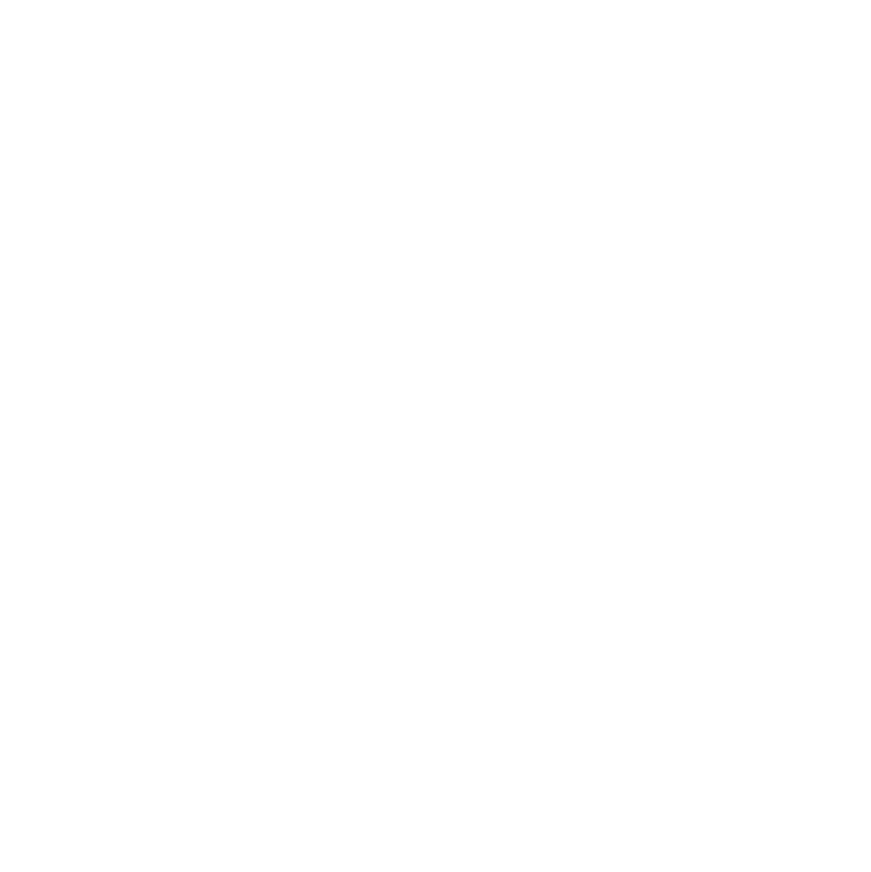
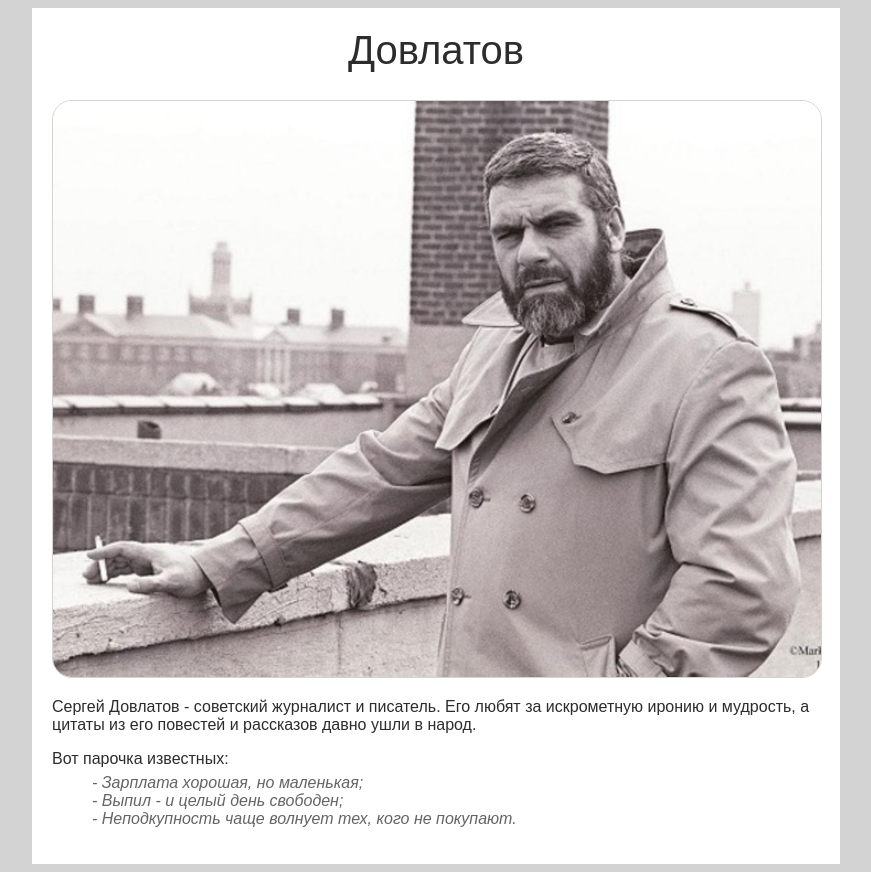
Before and after one commit to lexx-edu/web_tech, a plain HTML site: page lesson_02/index.html in a window 1280 px wide. Shown: the whole page, without its empty margins (204-1075 px from the left). Before the commit the page ends 800 px from the top, so only its background shows below. Drawn offline with Linux system fonts and the light colour scheme.

Commit message:
Задание 02

```diff
--- a/lesson_02/index.html
+++ b/lesson_02/index.html
@@ -4,9 +4,20 @@
     <meta charset="utf-8">
     <meta name="viewport" content="width=device-width, initial-scale=1.0">
     <link rel="stylesheet" href="styles/style.css">
-    <title></title>
+    <title>Довлатов</title>
 <body>
-
+    <h1>Довлатов</h1>
+    <img src="./img/photo.jpeg" alt="Фото Сергея Довлатова">
+    <p>
+        Сергей Довлатов - советский журналист и писатель. Его любят за искрометную иронию и мудрость,
+        а цитаты из его повестей и рассказов давно ушли в народ.
+    </p>
+    <p class="list">Вот парочка известных:</p>
+    <ul>
+        <li>Зарплата хорошая, но маленькая;</li>
+        <li>Выпил - и целый день свободен;</li>
+        <li>Неподкупность чаще волнует тех, кого не покупают.</li>
+    </ul>
 </body>
 </head>
 </html>
--- a/lesson_02/styles/style.css
+++ b/lesson_02/styles/style.css
@@ -0,0 +1,45 @@
+html {
+    background-color: lightgray;
+}
+
+body{
+    background-color: white;
+    font-family: sans-serif;
+    margin-left: auto;
+    margin-right: auto;
+    width: 60vw;
+    color: rgb(44, 44, 44);
+    padding: 20px;
+}
+
+h1 {
+    font-size: 40px;
+    font-weight: normal;
+    text-align: center;
+    margin-top: 0px;
+}
+
+img {
+    width: inherit;
+    border: 1px solid;
+    border-color: lightgray;
+    border-radius: 20px;
+}
+
+ul {
+    margin-top: 6px;
+    font-style: italic;
+    color: rgb(100, 100, 100);
+}
+
+li {
+    list-style-type: none;
+}
+
+li:before {
+    content: "- ";
+}
+
+.list {
+    margin-bottom: 0px;
+}
```
